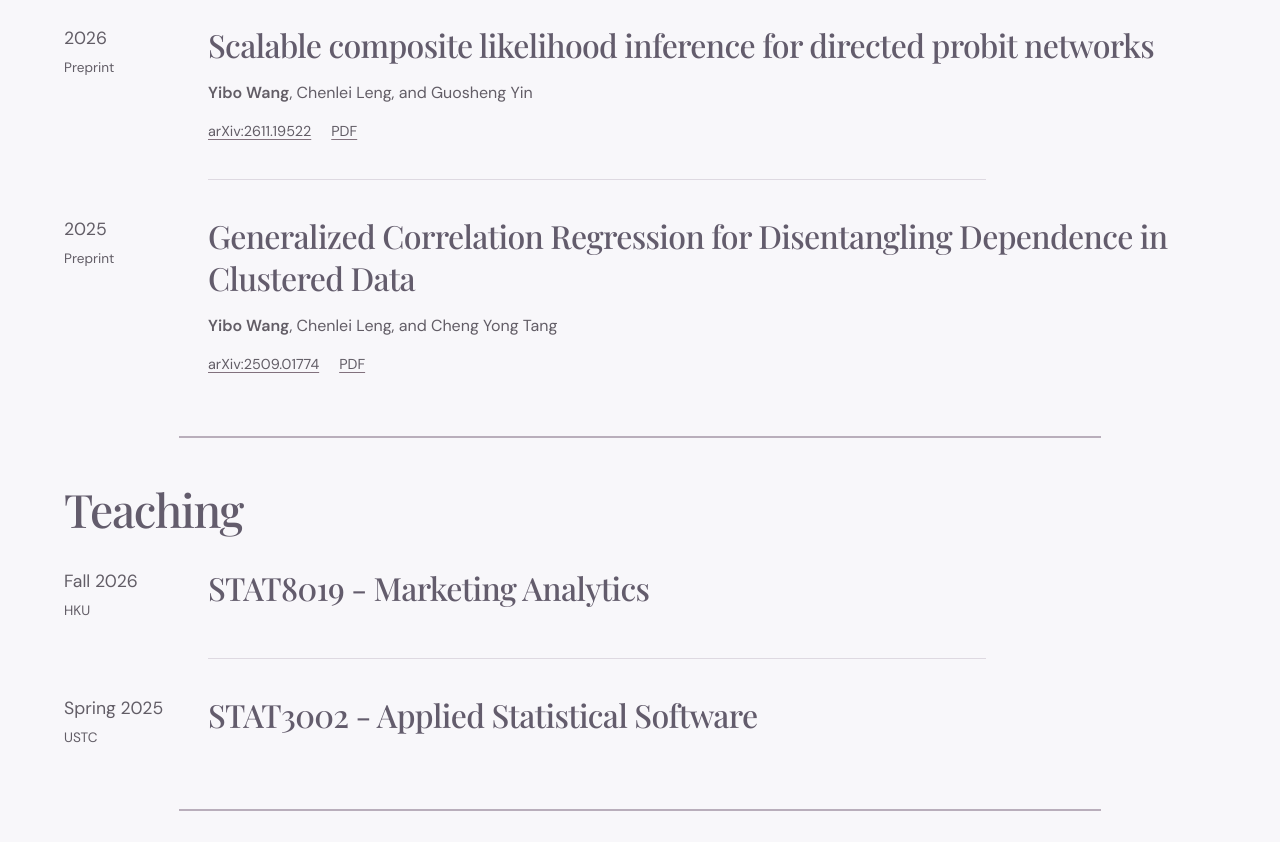
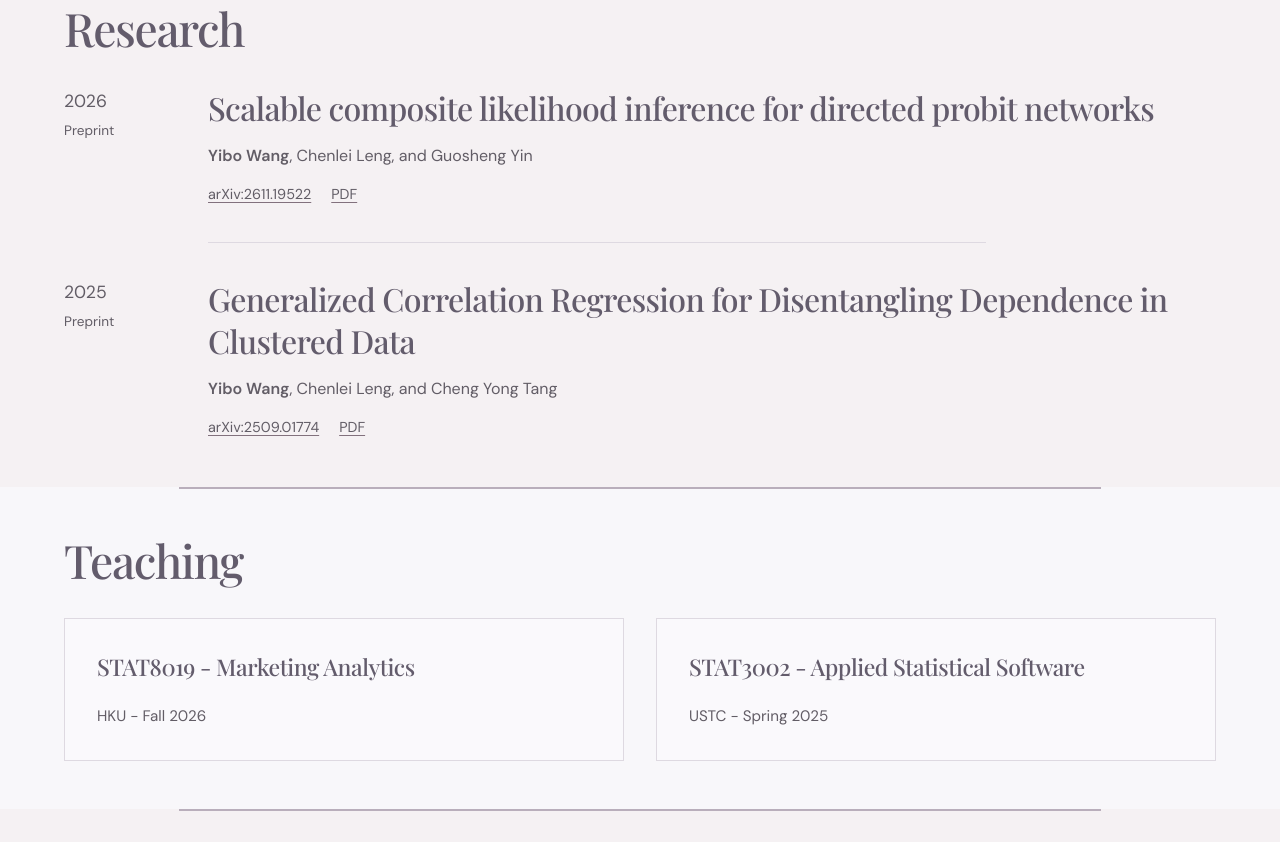
Before and after one commit to yibowang2004/yibowang2004.github.io, a plain HTML site: page index.html in a window 1280 px wide. Shown: the part 758-1600 px from the top of the page. Drawn offline with Linux system fonts and the light colour scheme.

Commit message:
Add profile portrait, teaching cards and subtle section backgrounds

```diff
--- a/index.html
+++ b/index.html
@@ -23,7 +23,7 @@
       </nav>
     </div>
   </header>
-  <main class="wrap page" id="main">
+  <main class="page" id="main">
     <section class="profile" id="about" aria-labelledby="profile-name">
       <header class="profile-heading">
         <h1 id="profile-name">Yibo Wang <span class="name-zh" lang="zh-Hans">(王一博)</span></h1>
@@ -49,6 +49,7 @@
             </svg>
           </a>
         </div>
+        <img class="profile-photo" src="images/yibo-wang.jpg" alt="Portrait of Yibo Wang" width="1282" height="960" decoding="async">
       </header>
       <div class="biography">
         <h2>About me</h2>
@@ -92,18 +93,16 @@
     </section>
     <section class="teaching-section" id="teaching" aria-labelledby="teaching-title">
       <h2 id="teaching-title">Teaching</h2>
-      <article class="teaching-entry" aria-labelledby="marketing-title">
-        <div class="teaching-meta"><time datetime="2026">Fall 2026</time><span>HKU</span></div>
-        <div class="teaching-course">
+      <div class="teaching-grid">
+        <article class="teaching-entry" aria-labelledby="marketing-title">
           <h3 id="marketing-title">STAT8019 - Marketing Analytics</h3>
-        </div>
-      </article>
-      <article class="teaching-entry" aria-labelledby="software-title">
-        <div class="teaching-meta"><time datetime="2025">Spring 2025</time><span>USTC</span></div>
-        <div class="teaching-course">
+          <p class="teaching-meta">HKU - <time datetime="2026">Fall 2026</time></p>
+        </article>
+        <article class="teaching-entry" aria-labelledby="software-title">
           <h3 id="software-title">STAT3002 - Applied Statistical Software</h3>
-        </div>
-      </article>
+          <p class="teaching-meta">USTC - <time datetime="2025">Spring 2025</time></p>
+        </article>
+      </div>
     </section>
     <section class="contact-section" id="contact" aria-labelledby="contact-title">
       <h2 id="contact-title">Contact</h2>
--- a/styles/site.css
+++ b/styles/site.css
@@ -1,6 +1,7 @@
 :root {
   color-scheme: light;
   --background: #f8f7fa;
+  --alternate-background: #f5f1f3;
   --heading: #635c6c;
   --text: #625d66;
   --accent: #82717d;
@@ -54,6 +55,7 @@ a:hover { color: var(--heading); }
 }
 .skip-link:focus { transform: translateY(0); }
 
+.site-header { background: var(--alternate-background); }
 .header-inner {
   display: flex;
   justify-content: space-between;
@@ -85,7 +87,10 @@ nav a:hover, nav [aria-current='page'] {
   text-decoration-color: var(--accent);
 }
 
-.page { padding-bottom: clamp(3rem, 8vw, 8rem); }
+.page {
+  --page-gutter: max(calc((100% - 72rem) / 2), clamp(1.25rem, 5vw, 4.5rem));
+}
+.page > section { padding-inline: var(--page-gutter); }
 .page > h1 {
   margin: 0;
   padding-block: clamp(3.5rem, 8.5vw, 8.5rem);
@@ -148,38 +153,50 @@ h2 { font-size: clamp(2rem, 3.6vw, 3.4rem); line-height: 1.12; letter-spacing: -
 }
 .profile-icon svg { width: 1.4rem; height: 1.4rem; }
 .profile-icon:hover { background: #eee8f0; color: var(--heading); }
+.profile-photo {
+  display: block;
+  width: min(100%, 15rem);
+  height: auto;
+  aspect-ratio: 4 / 5;
+  object-fit: cover;
+  object-position: 49% center;
+  margin-top: 1.5rem;
+  border-radius: 2px;
+  box-shadow: 0 12px 28px rgb(75 62 80 / 14%), 0 2px 6px rgb(75 62 80 / 8%);
+}
 .research-section,
 .teaching-section,
 .contact-section {
   position: relative;
-  padding-top: clamp(2rem, 4vw, 3rem);
+  padding-block: clamp(2.5rem, 4vw, 3rem);
   scroll-margin-top: 2rem;
 }
+.research-section,
+.contact-section { background: var(--alternate-background); }
+.teaching-section { background: var(--background); }
 .research-section::before,
 .teaching-section::before,
 .contact-section::before {
   content: '';
   position: absolute;
   top: 0;
-  left: 10%;
-  width: 80%;
+  left: calc(10% + var(--page-gutter) * .8);
+  right: calc(10% + var(--page-gutter) * .8);
   border-top: 2px solid var(--section-rule);
 }
 .research-section > h2,
 .teaching-section > h2,
 .contact-section > h2 { margin-bottom: 2rem; }
-.publication,
-.teaching-entry {
+.publication {
   position: relative;
   display: grid;
   grid-template-columns: 7rem minmax(0, 1fr);
   gap: 2rem;
   padding-block: 2.25rem;
 }
-.publication:first-of-type,
-.teaching-entry:first-of-type { padding-top: 0; }
-.publication + .publication::before,
-.teaching-entry + .teaching-entry::before {
+.publication:first-of-type { padding-top: 0; }
+.publication:last-child { padding-bottom: 0; }
+.publication + .publication::before {
   content: '';
   position: absolute;
   top: 0;
@@ -187,14 +204,10 @@ h2 { font-size: clamp(2rem, 3.6vw, 3.4rem); line-height: 1.12; letter-spacing: -
   right: 20%;
   border-top: 1px solid var(--rule);
 }
-.publication-meta,
-.teaching-meta { display: flex; flex-direction: column; gap: .3rem; }
-.publication-meta time,
-.teaching-meta time { font-size: 1.1rem; }
-.publication-meta span,
-.teaching-meta span { font-size: .85rem; }
-.publication-body h3,
-.teaching-course h3 {
+.publication-meta { display: flex; flex-direction: column; gap: .3rem; }
+.publication-meta time { font-size: 1.1rem; }
+.publication-meta span { font-size: .85rem; }
+.publication-body h3 {
   font-size: clamp(1.5rem, 2.5vw, 2rem);
   line-height: 1.3;
   letter-spacing: -.02em;
@@ -206,8 +219,29 @@ h2 { font-size: clamp(2rem, 3.6vw, 3.4rem); line-height: 1.12; letter-spacing: -
 .publication-links { display: flex; gap: 1.25rem; font-size: .9rem; }
 .publication-links a { text-underline-offset: .2em; text-decoration-color: var(--accent); }
 
-.teaching-section,
-.contact-section { margin-top: 1.5rem; }
+.teaching-grid {
+  display: grid;
+  grid-template-columns: repeat(2, minmax(0, 1fr));
+  gap: clamp(1.25rem, 3vw, 2rem);
+}
+.teaching-entry {
+  display: flex;
+  flex-direction: column;
+  gap: 1.25rem;
+  padding: clamp(1.25rem, 2.5vw, 2rem);
+  border: 1px solid var(--rule);
+  background: rgb(255 255 255 / 28%);
+}
+.teaching-entry h3 {
+  font-size: clamp(1.25rem, 1.8vw, 1.55rem);
+  line-height: 1.4;
+  letter-spacing: -.02em;
+}
+.teaching-meta {
+  margin: auto 0 0;
+  font-size: .95rem;
+}
+.contact-section { padding-bottom: clamp(3rem, 6vw, 6rem); }
 .contact-email {
   margin: 0;
   font-size: 1rem;
@@ -216,16 +250,14 @@ h2 { font-size: clamp(2rem, 3.6vw, 3.4rem); line-height: 1.12; letter-spacing: -
 
 @media (max-width: 800px) {
   .profile { grid-template-columns: 1fr; }
+  .teaching-grid { grid-template-columns: 1fr; }
 }
 
 @media (max-width: 580px) {
   .header-inner { flex-direction: column; align-items: flex-start; gap: .45rem; padding-block: 1.2rem .45rem; }
   nav { column-gap: 1.2rem; }
   .section { grid-template-columns: 1fr; gap: .7rem; }
-  .publication,
-  .teaching-entry { grid-template-columns: 1fr; gap: .9rem; }
-  .publication-meta,
-  .teaching-meta { flex-direction: row; align-items: baseline; gap: .8rem; }
-  .publication + .publication::before,
-  .teaching-entry + .teaching-entry::before { left: 0; }
+  .publication { grid-template-columns: 1fr; gap: .9rem; }
+  .publication-meta { flex-direction: row; align-items: baseline; gap: .8rem; }
+  .publication + .publication::before { left: 0; }
 }
```
Also changed, not shown: images/yibo-wang.jpg (added).
